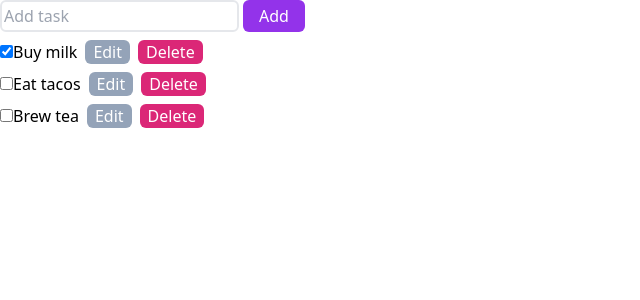
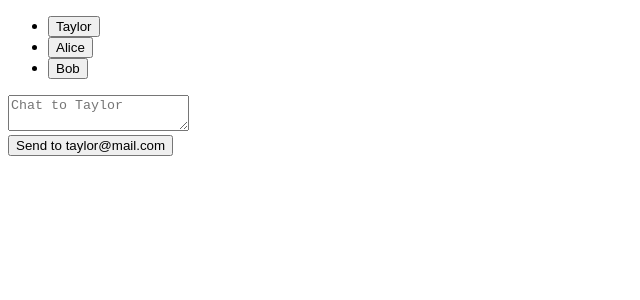
Before and after one commit to RocTanweer/reactDocLearning, a React app: page / in a window 1280 px wide. Shown: the top 300 px of the page, without its empty margins (0-640 px from the left). Built offline with nearby package versions, Linux system fonts and the light colour scheme.

Commit message:
removed prev codebase and replace it with new project codebase from react beta doc

```diff
--- a/src/components/AddTodo.jsx
+++ /dev/null
@@ -1,28 +0,0 @@
-import React, { useState } from "react";
-
-function AddTodo({ handleAddTask, id, setId }) {
-  const [taskTitle, setTaskTitle] = useState("");
-
-  function handleAddButton() {
-    const newTask = {
-      id: id,
-      title: taskTitle,
-      done: false,
-    };
-
-    setId(++id);
-
-    handleAddTask(newTask);
-  }
-
-  return (
-    <>
-      <input value={taskTitle} onChange={(e) => setTaskTitle(e.target.value)} type="text" placeholder="Add task" className="border-2 p-0.5 rounded-md mr-1" />
-      <button onClick={handleAddButton} className="bg-purple-600 px-4 py-1 rounded-md text-white">
-        Add
-      </button>
-    </>
-  );
-}
-
-export default AddTodo;
--- a/src/components/App.jsx
+++ b/src/components/App.jsx
@@ -1,11 +1,19 @@
-import React from "react";
-import TaskApp from "./TaskApp.jsx";
-import "./../main.css";
+import React, { useState } from "react";
+import Chat from "./Chat.jsx";
+import ContactList from "./ContactList.jsx";
 
-const App = () => (
-  <>
-    <TaskApp />
-  </>
-);
+export default function Messenger() {
+  const [to, setTo] = useState(contacts[0]);
+  return (
+    <div>
+      <ContactList contacts={contacts} selectedContact={to} onSelect={(contact) => setTo(contact)} />
+      <Chat contact={to} />
+    </div>
+  );
+}
 
-export default App;
+const contacts = [
+  { id: 0, name: "Taylor", email: "taylor@mail.com" },
+  { id: 1, name: "Alice", email: "alice@mail.com" },
+  { id: 2, name: "Bob", email: "bob@mail.com" },
+];
--- /dev/null
+++ b/src/components/Chat.jsx
@@ -0,0 +1,12 @@
+import React, { useState } from "react";
+
+export default function Chat({ contact }) {
+  const [text, setText] = useState("");
+  return (
+    <section className="chat">
+      <textarea value={text} placeholder={"Chat to " + contact.name} onChange={(e) => setText(e.target.value)} />
+      <br />
+      <button>Send to {contact.email}</button>
+    </section>
+  );
+}
--- /dev/null
+++ b/src/components/ContactList.jsx
@@ -0,0 +1,23 @@
+import React from "react";
+
+function ContactList({ selectedContact, contacts, onSelect }) {
+  return (
+    <section className="contact-list">
+      <ul>
+        {contacts.map((contact) => (
+          <li key={contact.id}>
+            <button
+              onClick={() => {
+                onSelect(contact);
+              }}
+            >
+              {contact.name}
+            </button>
+          </li>
+        ))}
+      </ul>
+    </section>
+  );
+}
+
+export default ContactList;
--- a/src/components/Task.jsx
+++ /dev/null
@@ -1,35 +0,0 @@
-import React, { useState } from "react";
-
-function Task({ id, title, done, handleDeleteTask, handleChangeTask }) {
-  const [isEdit, setIsEdit] = useState(false);
-  const [newTitle, setNewTitle] = useState(title);
-
-  function handleSaveButton() {
-    handleChangeTask(id, "title", newTitle);
-    setIsEdit(false);
-  }
-
-  return (
-    <li key={id} className="flex  space-x-2 mt-2">
-      <label>
-        <input type="checkbox" checked={done} onChange={(e) => handleChangeTask(id, "done", e.target.checked)} />
-        {isEdit ? <input type="text" value={newTitle} onChange={(e) => setNewTitle(e.target.value)} className="border-2 p-0.5 rounded-md mr-1" /> : title}
-      </label>
-
-      {isEdit ? (
-        <button className="bg-blue-500 text-white px-2 rounded-md" onClick={handleSaveButton}>
-          Save
-        </button>
-      ) : (
-        <button className="bg-slate-400 text-white px-2  rounded-md" onClick={() => setIsEdit(true)}>
-          Edit
-        </button>
-      )}
-      <button className="bg-pink-600 text-white px-2  rounded-md" onClick={() => handleDeleteTask(id)}>
-        Delete
-      </button>
-    </li>
-  );
-}
-
-export default Task;
--- a/src/components/TaskApp.jsx
+++ /dev/null
@@ -1,44 +0,0 @@
-import React, { useState } from "react";
-import AddTodo from "./AddTodo.jsx";
-import TaskList from "./TaskList.jsx";
-
-const initialTasks = [
-  { id: 0, title: "Buy milk", done: true },
-  { id: 1, title: "Eat tacos", done: false },
-  { id: 2, title: "Brew tea", done: false },
-];
-
-function TaskApp() {
-  const [tasks, setTasks] = useState(initialTasks);
-  const [id, setId] = useState(initialTasks.length);
-
-  function handleAddTask(task) {
-    const newTasks = [...tasks, task];
-    setTasks(newTasks);
-  }
-
-  function handleDeleteTask(id) {
-    const newTasks = tasks.filter((task) => task.id !== id);
-    setTasks(newTasks);
-  }
-
-  function handleChangeTask(id, prop, val) {
-    const newTask = tasks.map((task) => {
-      if (task.id === id) {
-        return { ...task, [prop]: val };
-      } else {
-        return task;
-      }
-    });
-    setTasks(newTask);
-  }
-
-  return (
-    <>
-      <AddTodo handleAddTask={handleAddTask} id={id} setId={setId} />
-      <TaskList tasks={tasks} handleDeleteTask={handleDeleteTask} handleChangeTask={handleChangeTask} />
-    </>
-  );
-}
-
-export default TaskApp;
--- a/src/components/TaskList.jsx
+++ /dev/null
@@ -1,15 +0,0 @@
-import React from "react";
-import Task from "./Task.jsx";
-
-function TaskList({ tasks, handleDeleteTask, handleChangeTask }) {
-  return (
-    <ul>
-      {tasks.map((task) => {
-        const { id, title, done } = task;
-        return <Task key={id} id={id} title={title} done={done} handleDeleteTask={handleDeleteTask} handleChangeTask={handleChangeTask} />;
-      })}
-    </ul>
-  );
-}
-
-export default TaskList;
```
